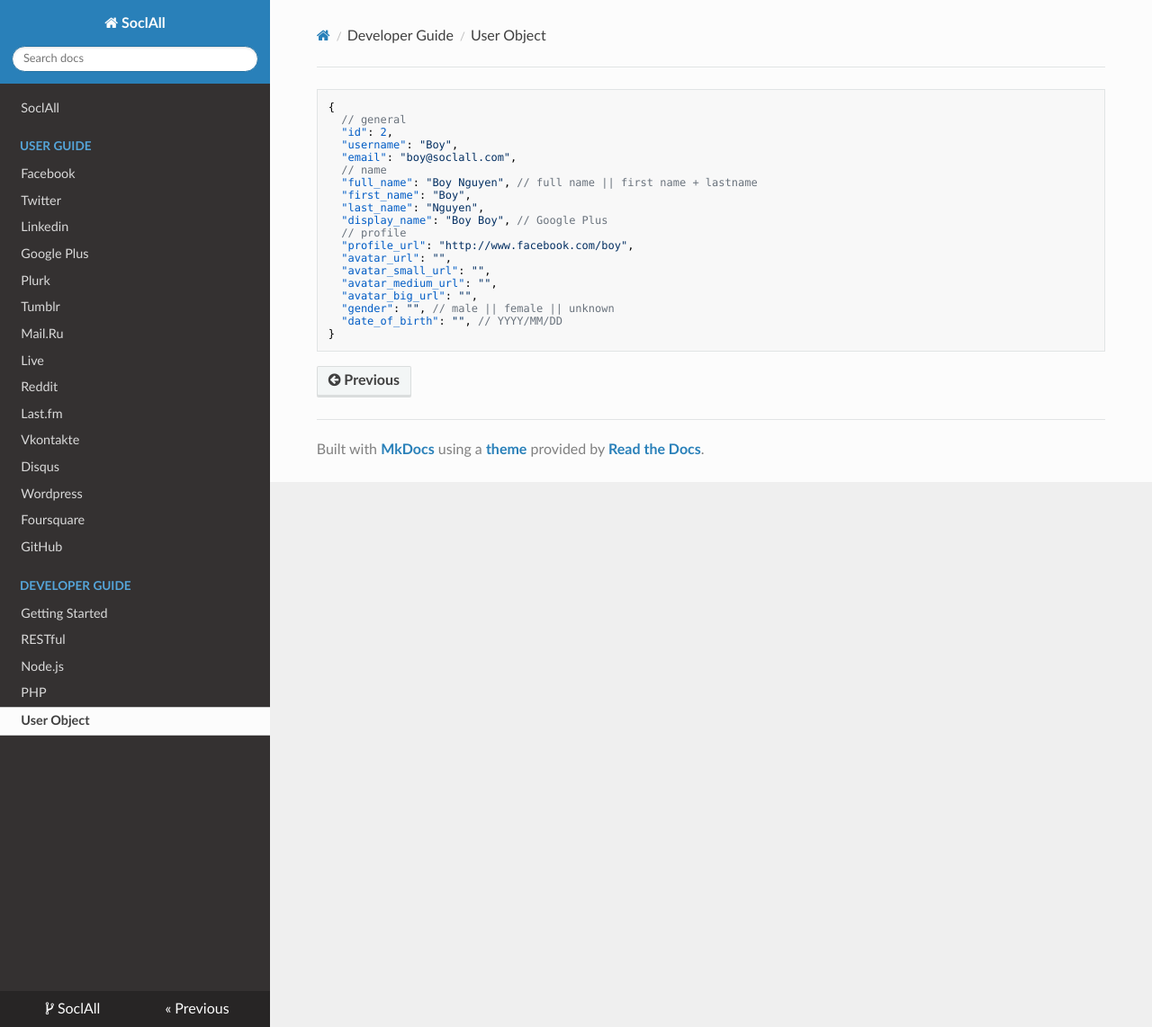
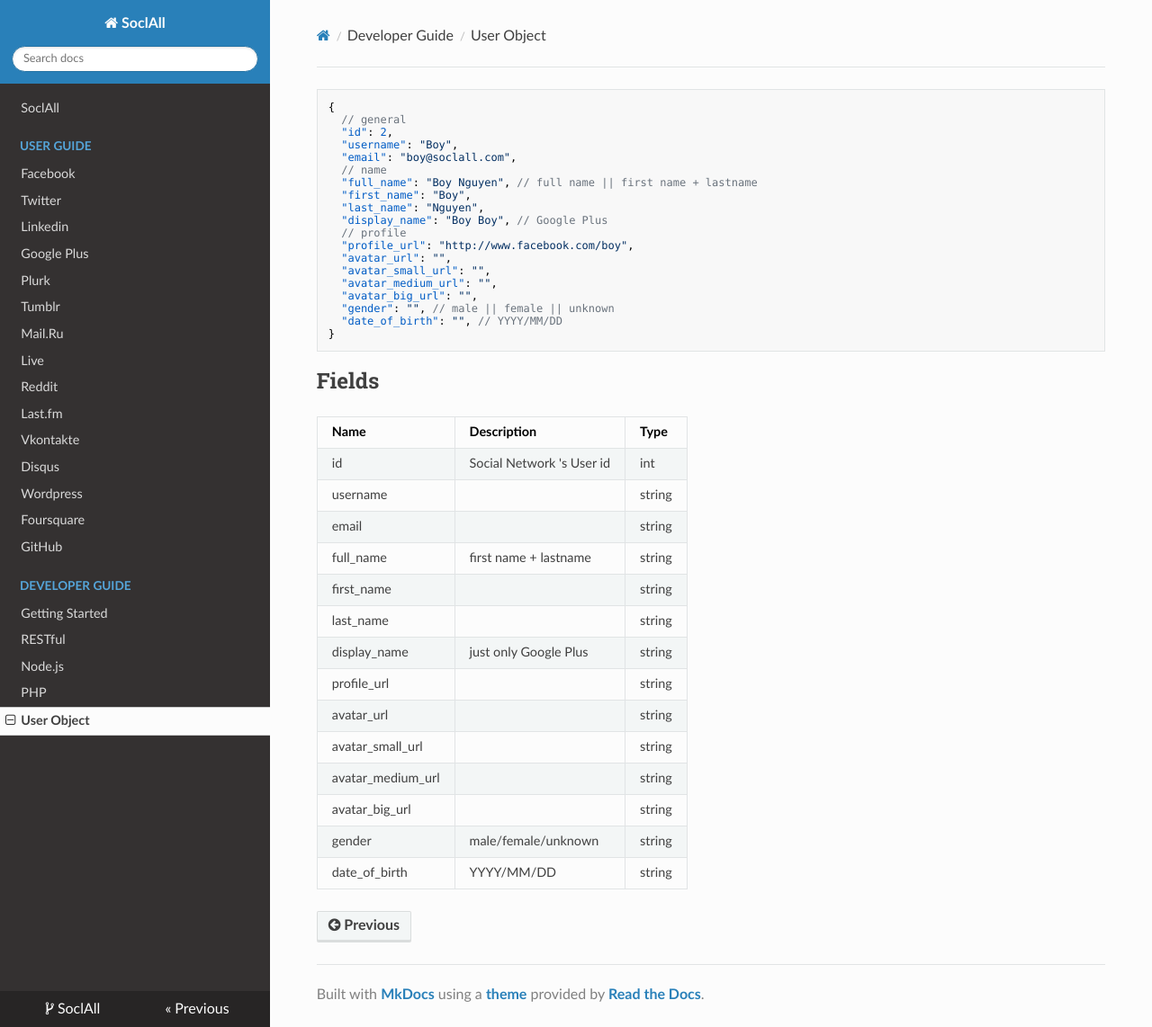
Before and after one commit to nhvu1988/socialall-docs, an MkDocs documentation site: the page built from docs/developer-guide/user-object.md, in a window 1280 px wide and 1142 px high. Shown: the whole window at 90% size. Built offline with MkDocs 1.6.1, drawn with Linux system fonts in a browser that asks for light colours; nearby versions of some CDN libraries; old or Windows-style settings are respelled for this version of MkDocs.

Commit message:
Update user object tab

````diff
--- a/docs/developer-guide/user-object.md
+++ b/docs/developer-guide/user-object.md
@@ -19,3 +19,23 @@
   "date_of_birth": "", // YYYY/MM/DD
 }
 ```
+
+## Fields
+
+
+Name | Description | Type
+---- | ----------- | ----
+id   | Social Network 's User id | int
+username | | string
+email | | string
+full_name | first name + lastname | string
+first_name | | string
+last_name | | string
+display_name | just only Google Plus | string
+profile_url | | string
+avatar_url | | string
+avatar_small_url | | string
+avatar_medium_url | | string
+avatar_big_url | | string
+gender | male/female/unknown | string
+date_of_birth | YYYY/MM/DD | string
````
Also changed, not shown: docs/developer-guide/restful.md (+1 -1 lines).
